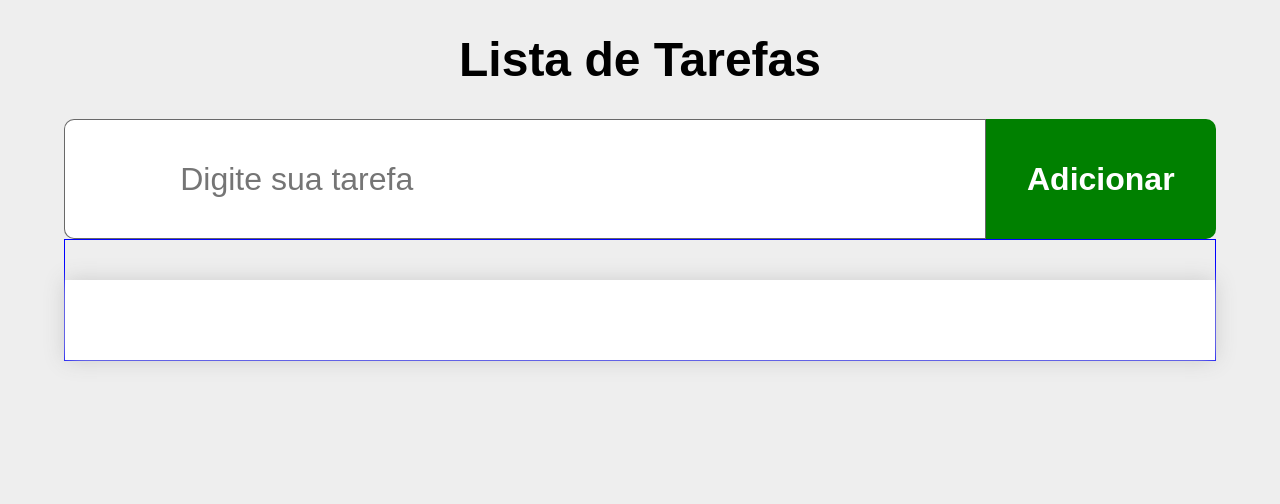
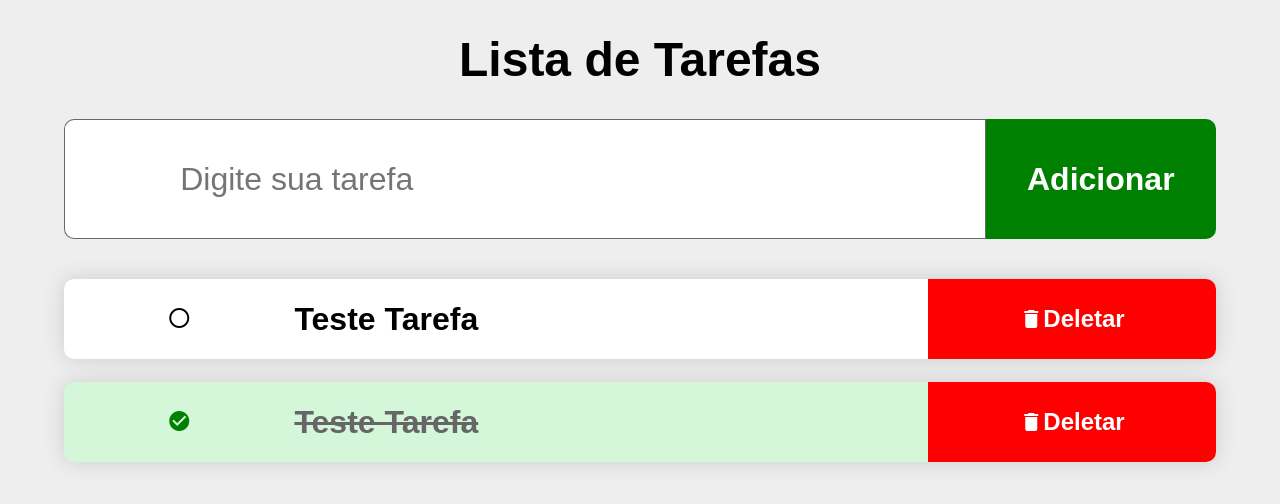
Before and after one commit to prycilla-valente/lista-de-tarefas, a plain HTML site: page index.html in a window 1280 px wide. Drawn offline with nearby package versions, Linux system fonts and the light colour scheme.

Commit message:
feat: html e css prontos

```diff
--- a/css/style.css
+++ b/css/style.css
@@ -56,7 +56,7 @@ main {
     width: 90%;
     margin: auto auto;
     padding-top: 40px;
-    border: 1px solid blue;
+
 }
 
 .item {
@@ -68,12 +68,54 @@ main {
     height: 80px;
     width: 100%;
     box-shadow: 0  0 20px #ccc;
+    margin-bottom: 2%;
+    border-radius: 10px;
 }
 
+.item.clicado {
+    background: #d4f6d9;
+}
+
+.item.clicado .item-nome{
+    text-decoration: line-through;   /* Adiciona um risco sobre o texto quando a tarefa está clicada */
+     color: #666;
+}
+
+
+
 .item-icone {
-    flex: 10%;
+    flex: 20%;
+    text-align: center;
+    font-size: 2rem;
+}
+
+.item-nome {
+    flex: 55%;
+    font-size: 2rem;
+    font-weight: bold;
 }
 
 .item-botao {
-    flex: 15%
+    flex: 25%;
 }
+
+.delete {
+    background: red;
+    color: white;
+    font-size: 1.5rem;
+    font-weight: bold;
+    border: none;
+    cursor: pointer;
+    display: flex;
+    align-items: center;
+    justify-content: center;
+    padding: 10px;
+    height: 80px;
+    width: 100%;
+    border-top-right-radius: 10px;
+    border-bottom-right-radius: 10px;
+}
+
+.check_circle {
+    color:green;
+}
--- a/index.html
+++ b/index.html
@@ -24,11 +24,28 @@
     </header>
 
     <main id="areaLista">
-        <div class="item"></div>
-            <div class="item-icone"></div>
-            <div class="item-nome"></div>
-            <div class="item-botao"></div>
-    </main>
+        <div class="item">
+            <div class="item-icone">
+                <i class="material-icons">radio_button_unchecked</i>
+            </div>
+            <div class="item-nome">
+                Teste Tarefa
+            </div>
+            <div class="item-botao">
+                <button class="delete"><i class="material-icons">delete</i> Deletar</button>
+            </div>
+        </div>
+          <div class="item clicado">
+            <div class="item-icone">
+                <i class="material-icons check_circle">check_circle</i>
+            </div>
+            <div class="item-nome">
+                Teste Tarefa
+            </div>
+            <div class="item-botao">
+                <button class="delete"><i class="material-icons">delete</i> Deletar</button>
+            </div>
+        </div>
     </main>
 
     <script src="js/controle.js"></script>
```
